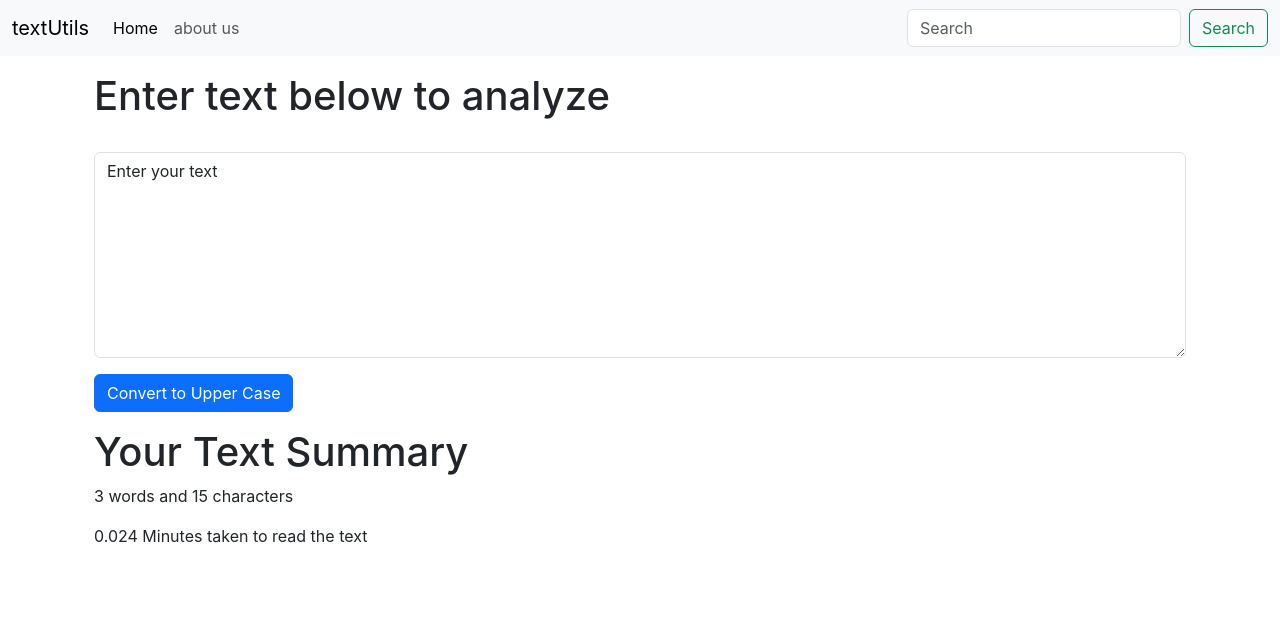
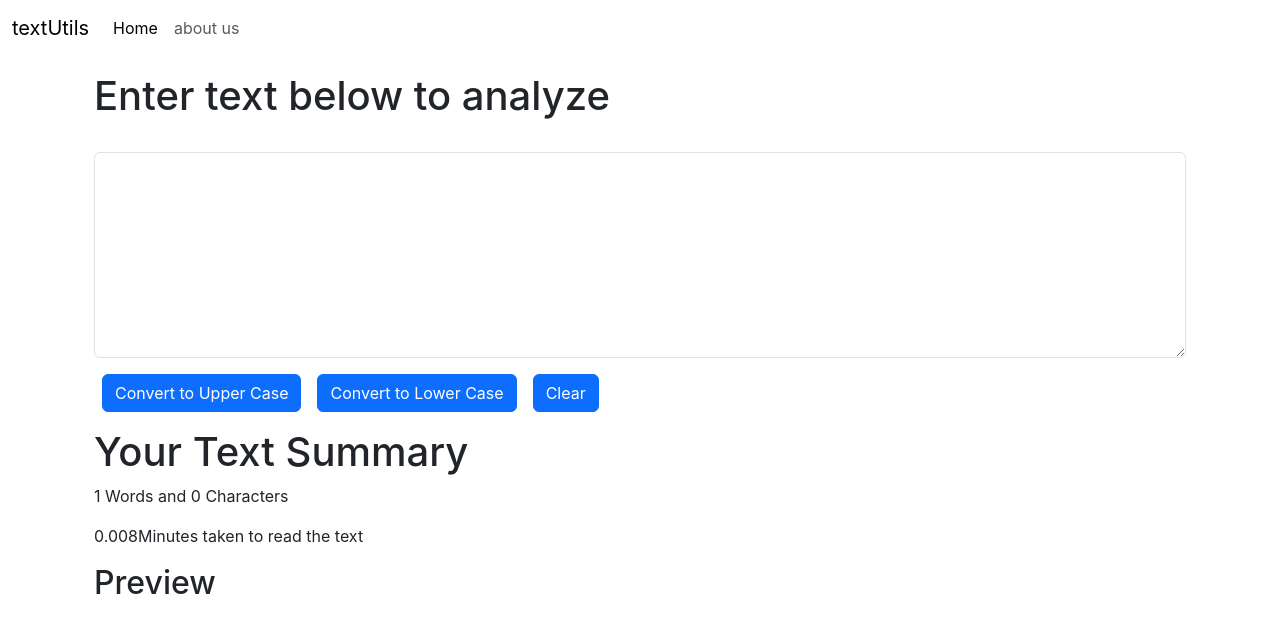
Before and after one commit to dev14325/Text-Utils, a React (Create React App) app: page / in a window 1280 px wide. Shown: the top 632 px of the page. Built offline with nearby package versions, Linux system fonts and the light colour scheme.

Commit message:
updating textUtils

```diff
--- a/src/components/Navbar.js
+++ b/src/components/Navbar.js
@@ -5,7 +5,7 @@ import PropTypes from 'prop-types'
 export default function Navbar(props) {
   return (
 
-        <nav className="navbar navbar-expand-lg bg-body-tertiary">
+        <nav className="navbar navbar-expand-lg bg-body-dark ">
   <div className="container-fluid">
     <a className="navbar-brand" href="/">{props.title}</a>
     <button className="navbar-toggler" type="button" data-bs-toggle="collapse" data-bs-target="#navbarSupportedContent" aria-controls="navbarSupportedContent" aria-expanded="false" aria-label="Toggle navigation">
@@ -21,10 +21,7 @@ export default function Navbar(props) {
         </li>
 
       </ul>
-      <form className="d-flex" role="search">
-        <input className="form-control me-2" type="search" placeholder="Search" aria-label="Search"/>
-        <button className="btn btn-outline-success" type="submit">Search</button>
-      </form>
+
     </div>
   </div>
 </nav>
--- a/src/components/TextForm.js
+++ b/src/components/TextForm.js
@@ -7,11 +7,24 @@ export default function TextForm(props) {
         setText(newText)
     }
 
+
+  const handleLoClick = ()=>{
+        console.log("LoweCase was clicked")
+        let newText = text.toLowerCase();
+        setText(newText)
+    }
+    const handleclearClick = ()=>{
+        console.log("clear was clicked")
+        let newText = '';
+        setText(newText)
+    }
+
+
     const handleOnChange = (event) =>{
         console.log("On Change")
         setText(event.target.value)
     }
-    const [text,setText] = useState('Enter your text')
+    const [text,setText] = useState('')
   return (
     <>
     <div className='container'>
@@ -21,15 +34,19 @@ export default function TextForm(props) {
   <label htmlFor= "exampleFormControlTextarea1" className="form-label"></label>
   <textarea className="form-control"  value = {text} onChange={handleOnChange} id="exampleFormControlTextarea1" rows="8"> </textarea>
   <div className="container my-3"></div>
-  <button className="btn btn-primary" onClick={handleUpClick}>Convert to Upper Case</button>
+  <button className="btn btn-primary mx-2" onClick={handleUpClick}>Convert to Upper Case</button>
+  <button className="btn btn-primary mx-2" onClick={handleLoClick}>Convert to Lower Case</button>
+  <button className="btn btn-primary mx-2" onClick={handleclearClick}>Clear</button>
 </div>
 
     </div>
 
     <div className="container my-3">
         <h1>Your Text Summary</h1>
-        <p>{text.split(" ").length} words and {text.length} characters</p>
-        <p>{0.008 * text.split(" ").length} Minutes taken to read the text</p>
+        <p>{text.split(" ").length} Words and {text.length} Characters</p>
+        <p>{0.008 * text.split(" ").length}Minutes taken to read the text</p>
+        <h2>Preview </h2>
+        <p>{text}</p>
     </div>
     </>
   )
```
